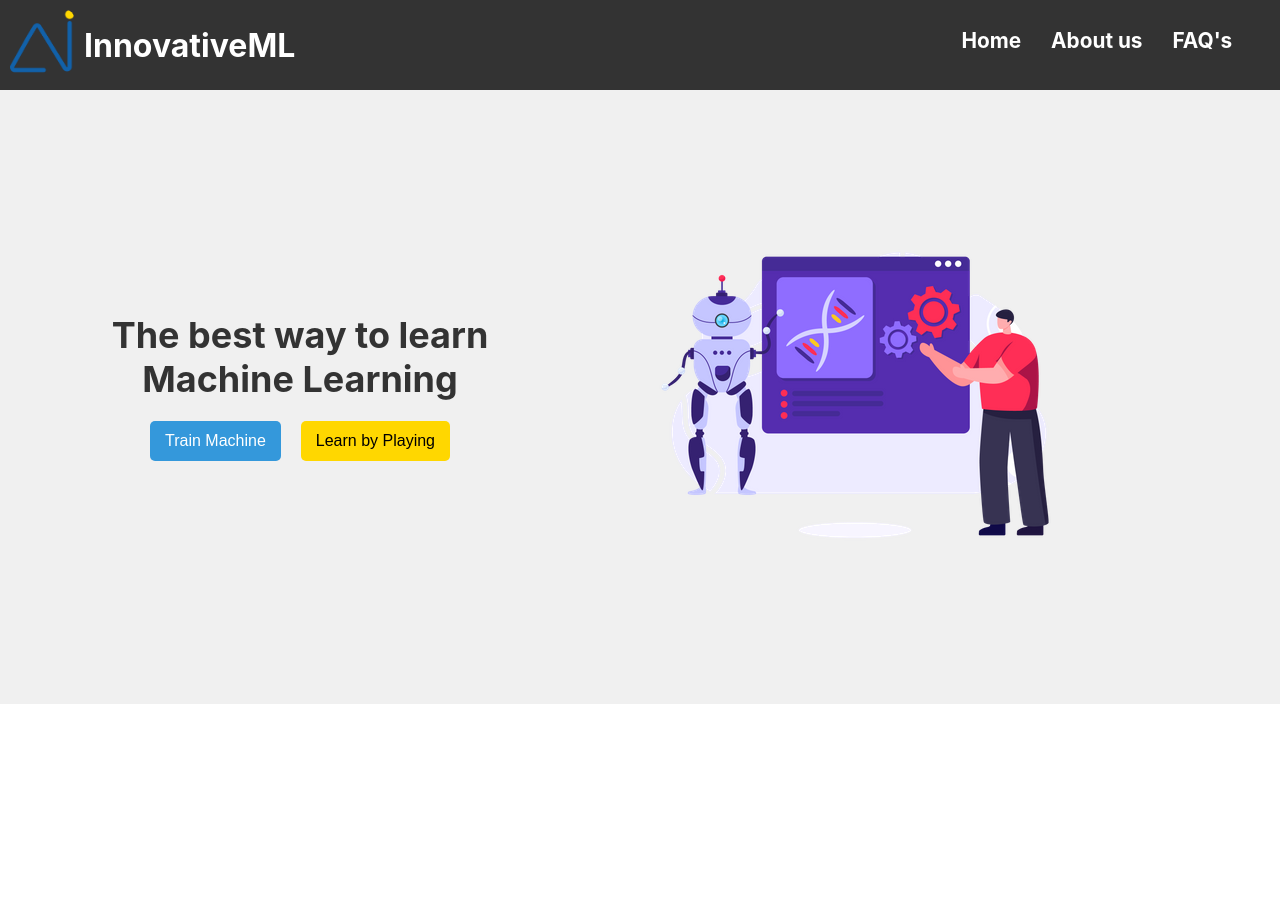
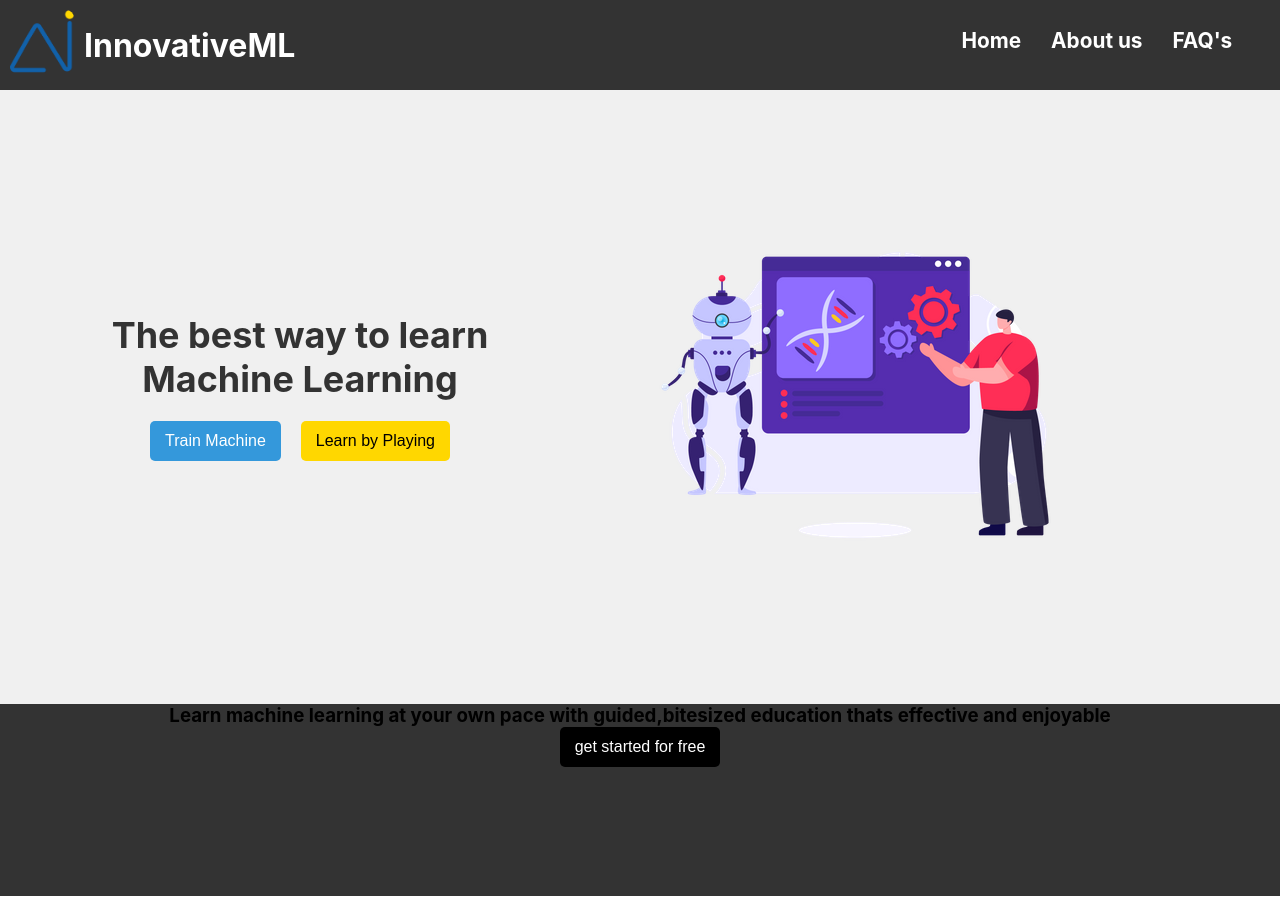
Before and after one commit to AhmadSerhall/innovativeML, a React (Create React App) app in the folder frontend/: page /landing in a window 1280 px wide. Before the commit the page ends 800 px from the top, so only its background shows below. Built offline with nearby package versions, Linux system fonts and the light colour scheme.

Commit message:
added the banner section

```diff
--- a/frontend/src/pages/Landing/index.jsx
+++ b/frontend/src/pages/Landing/index.jsx
@@ -20,8 +20,12 @@ const Landing = () => {
         <div className='img-container'>
             <img src={heroImage} alt="img"></img>
         </div>
+      </div>
+      <div className='banner full-width flex column'>
+        <h3>Learn machine learning at your own pace with guided,bitesized education thats effective and enjoyable</h3>
+        <Button text="get started for free" bgColor="#000"/>
+      </div>
 
-      </div>
 
     </div>
   )
--- a/frontend/src/pages/Landing/style.css
+++ b/frontend/src/pages/Landing/style.css
@@ -1,4 +1,3 @@
-/* Base styles for larger screens */
 .hero-container {
     display: flex;
     justify-content: space-around;
@@ -57,3 +56,8 @@
       margin-top: 20px;
     }
   }
+  .banner{
+    background-color: #333;
+    height:12rem;
+
+  }
```
